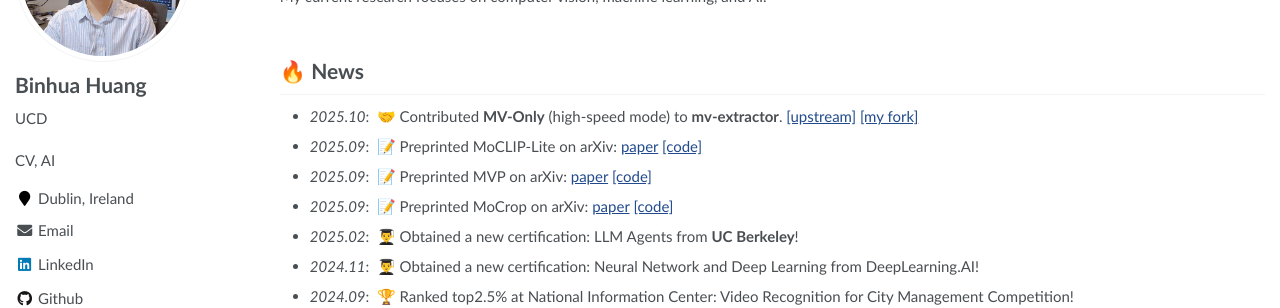
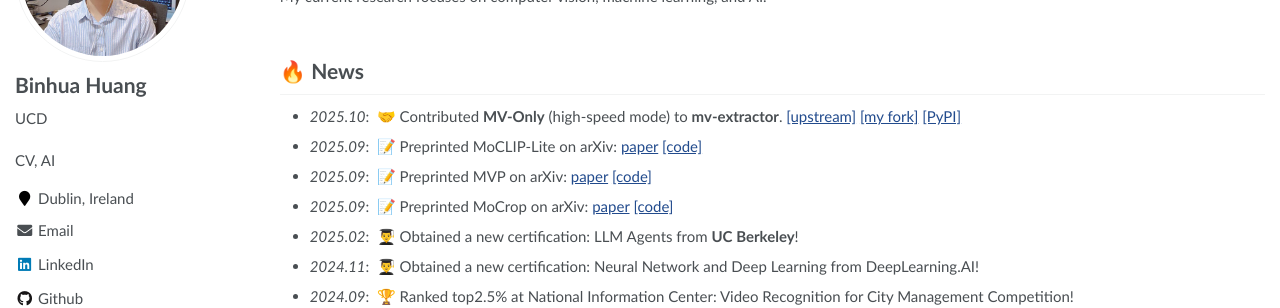
Before and after one commit to microa/microa.github.io, a Jekyll site: the page built from _pages/about.md, in a window 1280 px wide and 900 px high. Shown: the part 204-512 px from the top of the window. Built offline with Jekyll 4.4.1, drawn with Linux system fonts in a browser that asks for light colours; some web fonts are replaced.

Commit message:
Update news section with PyPI link
Added PyPI link for MV-Only contribution.

```diff
--- a/_pages/about.md
+++ b/_pages/about.md
@@ -35,7 +35,7 @@ My current research focuses on computer vision, machine learning, and AI.
 
 
 # 🔥 News
-- *2025.10*: &nbsp;🤝 Contributed **MV-Only** (high-speed mode) to **mv-extractor**. [[upstream]](https://github.com/LukasBommes/mv-extractor) [[my fork]](https://github.com/microa/hs-mv-extractor)
+- *2025.10*: &nbsp;🤝 Contributed **MV-Only** (high-speed mode) to **mv-extractor**. [[upstream]](https://github.com/LukasBommes/mv-extractor) [[my fork]](https://github.com/microa/hs-mv-extractor) [[PyPI]](https://pypi.org/project/motion-vector-extractor/)
 - *2025.09*: &nbsp;📝 Preprinted MoCLIP-Lite on arXiv: [paper](https://arxiv.org/abs/2509.17084) [[code]](https://github.com/microa/MoCLIP-Lite)
 - *2025.09*: &nbsp;📝 Preprinted MVP on arXiv: [paper](https://arxiv.org/abs/2509.18388) [[code]](https://github.com/microa/MVP)
 - *2025.09*: &nbsp;📝 Preprinted MoCrop on arXiv: [paper](https://arxiv.org/abs/2509.18473) [[code]](https://github.com/microa/MoCrop)
```
